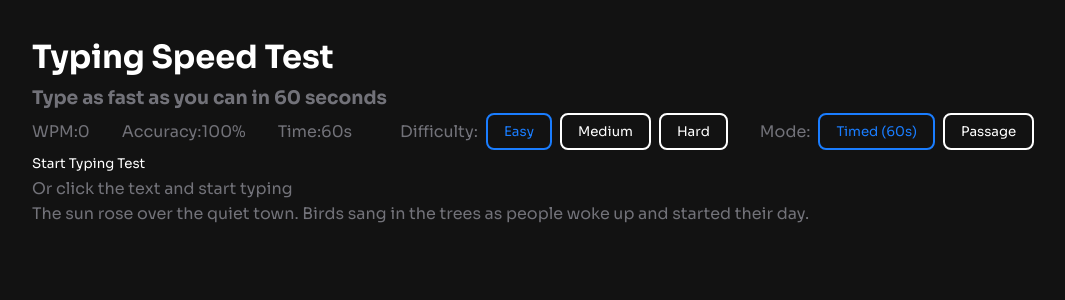
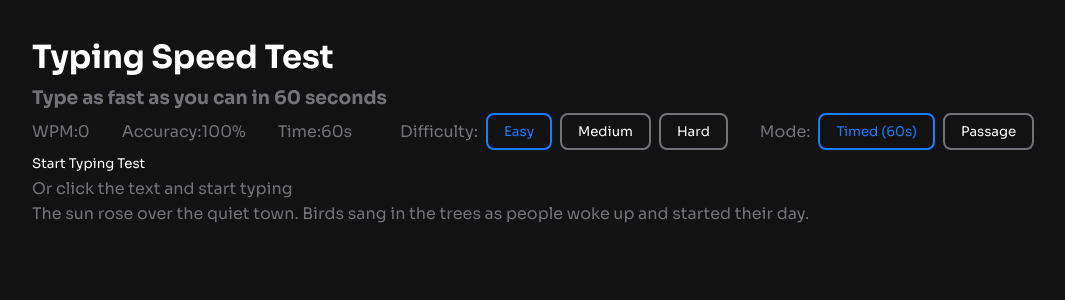
Before and after one commit to lina98st/typing-speed-test, a React (Vite) app: page / in a window 1280 px wide. Shown: the top 300 px of the page, without its empty margins (40-1105 px from the left). Built offline with nearby package versions, Linux system fonts and the light colour scheme.

Commit message:
Change button border color to neutral-500

```diff
--- a/src/App.css
+++ b/src/App.css
@@ -1,4 +1,3 @@
-/* Import Google Font */
 @import url('https://fonts.googleapis.com/css2?family=Sora:wght@400;600;700&display=swap');
 
 :root {
@@ -95,7 +94,7 @@ gap: 0.5rem;
   color: var(--neutral-0);
   padding: 0.5rem 1rem;
   border-radius: 0.5rem;
-  border: 2px solid var(--neutral-0);
+  border: 2px solid var(--neutral-500);
 }
 
 .btn.active {
```
